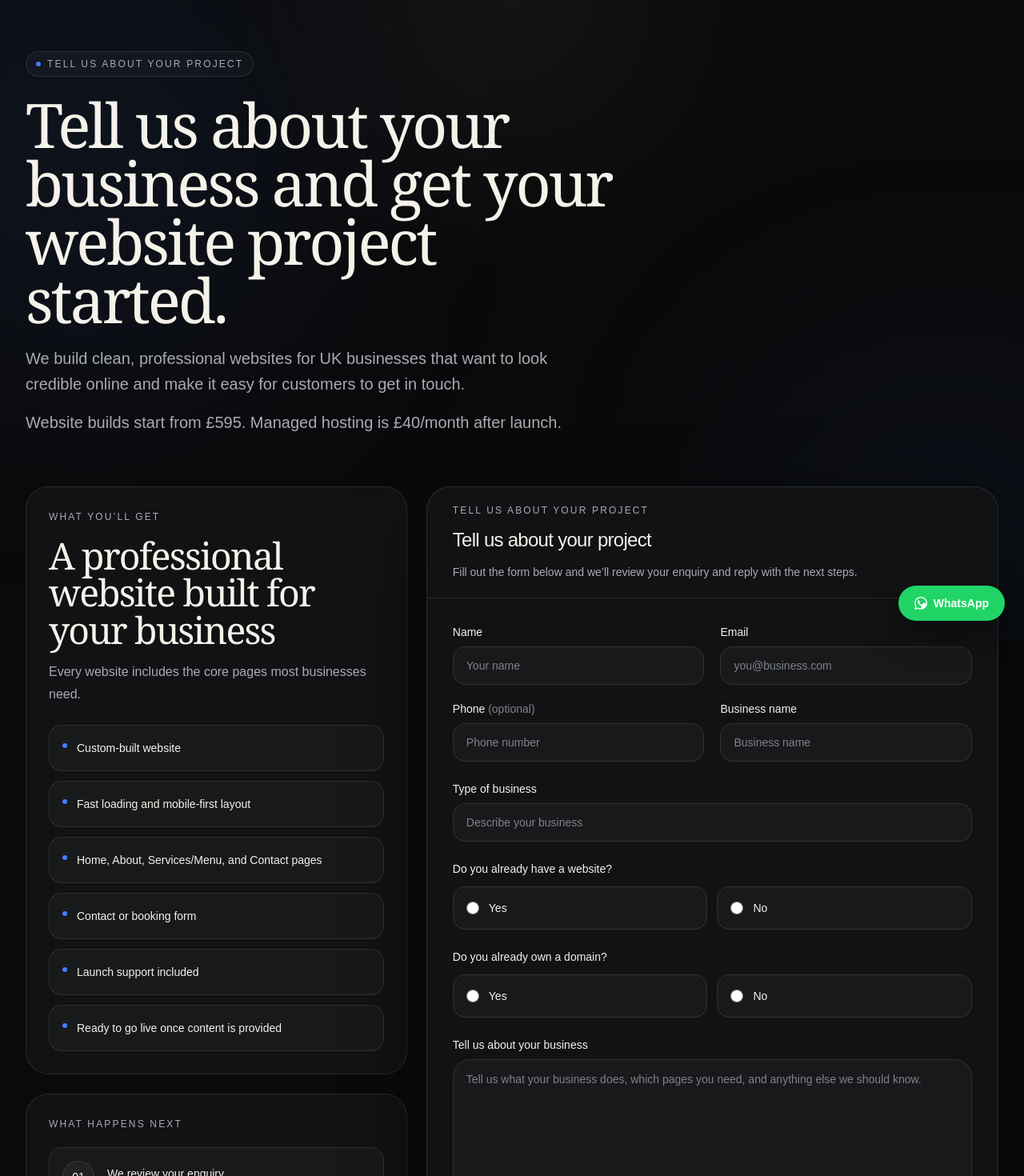
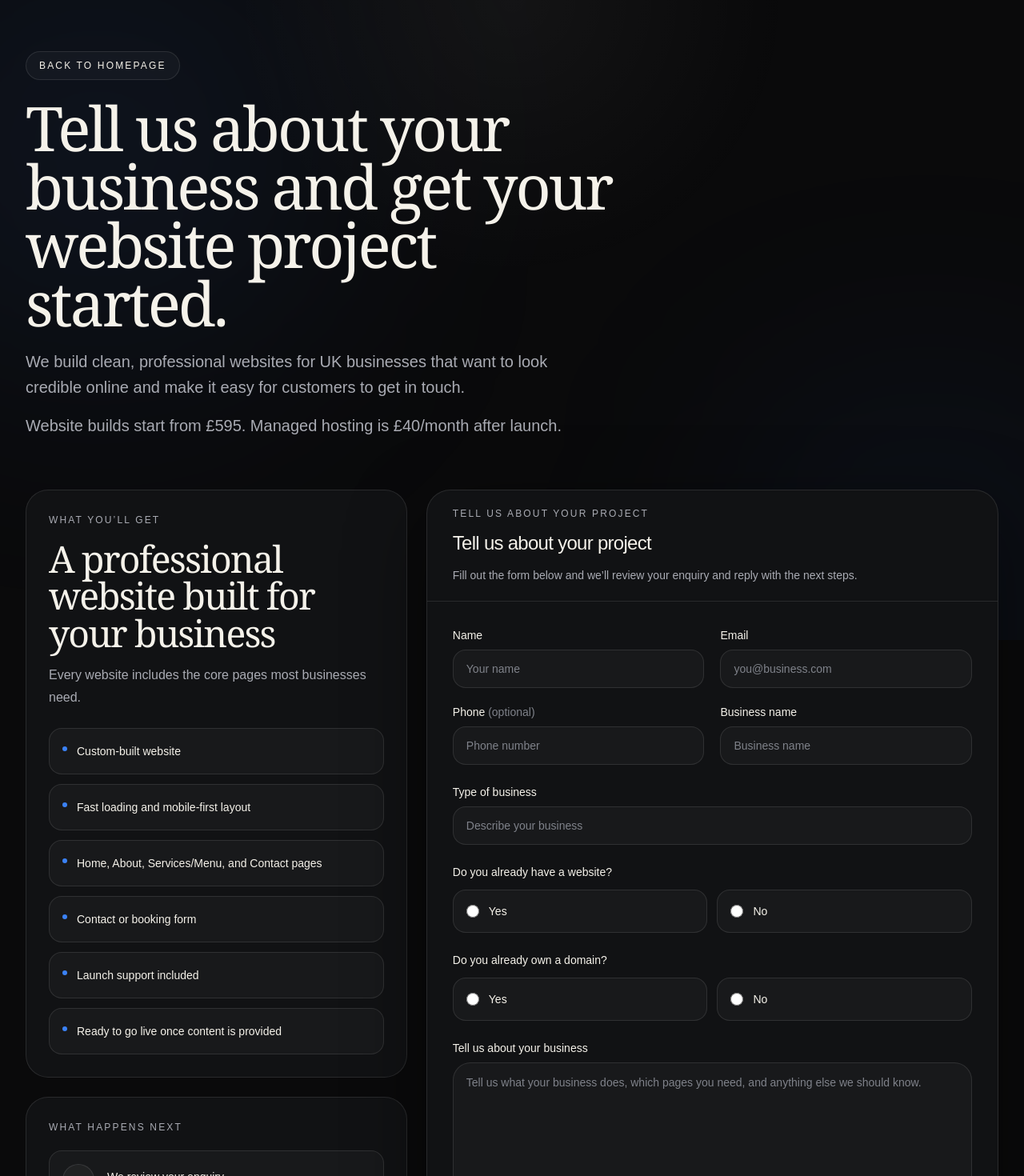
Before and after one commit to cleanwebsitesuk/cleanwebsites, a Next.js app: page /start in a window 1280 px wide. Shown: the top 1470 px of the page at 80% size. Built offline with nearby package versions, Linux system fonts and the light colour scheme.

Commit message:
Update page.tsx

```diff
--- a/app/start/page.tsx
+++ b/app/start/page.tsx
@@ -1,7 +1,8 @@
 "use client";
 
 import Link from "next/link";
-import { FormEvent, useState } from "react";
+import { AnimatePresence, motion, useReducedMotion } from "framer-motion";
+import { FormEvent, useEffect, useState } from "react";
 
 const WHATSAPP_LINK = "https://wa.me/message/CIUXDPB67KAAJ1";
 
@@ -36,6 +37,96 @@ const demoLinks = [
   },
 ];
 
+const easeOut = [0.22, 1, 0.36, 1] as const;
+
+const heroContainer = {
+  hidden: {},
+  show: {
+    transition: {
+      staggerChildren: 0.1,
+      delayChildren: 0.08,
+    },
+  },
+};
+
+const fadeUp = {
+  hidden: { opacity: 0, y: 20 },
+  show: {
+    opacity: 1,
+    y: 0,
+    transition: { duration: 0.7, ease: easeOut },
+  },
+};
+
+function Reveal({
+  children,
+  delay = 0,
+  amount = 0.2,
+  className,
+}: {
+  children: React.ReactNode;
+  delay?: number;
+  amount?: number;
+  className?: string;
+}) {
+  const reduceMotion = useReducedMotion();
+
+  if (reduceMotion) {
+    return <div className={className}>{children}</div>;
+  }
+
+  return (
+    <motion.div
+      className={className}
+      initial={{ opacity: 0, y: 24, scale: 0.985 }}
+      whileInView={{ opacity: 1, y: 0, scale: 1 }}
+      viewport={{ once: true, amount }}
+      transition={{ duration: 0.7, delay, ease: easeOut }}
+    >
+      {children}
+    </motion.div>
+  );
+}
+
+function MagneticLink({
+  children,
+  className,
+  href,
+}: {
+  children: React.ReactNode;
+  className: string;
+  href: string;
+}) {
+  const reduceMotion = useReducedMotion();
+  const [style, setStyle] = useState({ x: 0, y: 0 });
+
+  const handleMove = (e: React.MouseEvent<HTMLAnchorElement>) => {
+    if (reduceMotion) return;
+    const rect = e.currentTarget.getBoundingClientRect();
+    const x = (e.clientX - rect.left - rect.width / 2) * 0.08;
+    const y = (e.clientY - rect.top - rect.height / 2) * 0.08;
+    setStyle({ x, y });
+  };
+
+  const handleLeave = () => setStyle({ x: 0, y: 0 });
+
+  return (
+    <motion.div
+      animate={{ x: style.x, y: style.y }}
+      transition={{ type: "spring", stiffness: 260, damping: 18, mass: 0.5 }}
+    >
+      <Link
+        href={href}
+        className={className}
+        onMouseMove={handleMove}
+        onMouseLeave={handleLeave}
+      >
+        {children}
+      </Link>
+    </motion.div>
+  );
+}
+
 function WhatsAppIcon() {
   return (
     <svg
@@ -44,7 +135,7 @@ function WhatsAppIcon() {
       className="h-4 w-4"
       fill="currentColor"
     >
-      <path d="M20.52 3.48A11.86 11.86 0 0 0 12.07 0C5.5 0 .16 5.34.16 11.91c0 2.1.55 4.14 1.6 5.94L0 24l6.34-1.66a11.9 11.9 0 0 0 5.73 1.46h.01c6.57 0 11.91-5.34 11.91-11.91 0-3.18-1.24-6.17-3.47-8.41Zm-8.45 18.3h-.01a9.9 9.9 0 0 1-5.04-1.38l-.36-.21-3.76.99 1-3.66-.24-.38a9.86 9.86 0 0 1-1.52-5.23c0-5.47 4.45-9.92 9.93-9.92 2.65 0 5.14 1.03 7.01 2.9a9.86 9.86 0 0 1 2.9 7.02c0 5.47-4.45-9.92-9.91 9.92Zm5.44-7.43c-.3-.15-1.77-.87-2.04-.96-.27-.1-.46-.15-.66.15-.2.3-.76.96-.94 1.16-.17.2-.35.22-.65.08-.3-.15-1.28-.47-2.43-1.5-.9-.8-1.51-1.8-1.69-2.1-.18-.3-.02-.47.13-.62.13-.13.3-.35.45-.52.15-.17.2-.3.3-.5.1-.2.05-.37-.02-.52-.08-.15-.66-1.6-.9-2.18-.24-.58-.48-.5-.66-.5h-.56c-.2 0-.52.08-.8.38-.27.3-1.04 1.01-1.04 2.47 0 1.46 1.06 2.87 1.21 3.07.15.2 2.08 3.18 5.03 4.46.7.3 1.25.48 1.67.62.7.22 1.34.19 1.84.12.56-.08 1.77-.72 2.02-1.41.25-.7.25-1.29.17-1.42-.08-.13-.28-.2-.58-.35Z" />
+      <path d="M20.52 3.48A11.86 11.86 0 0 0 12.07 0C5.5 0 .16 5.34.16 11.91c0 2.1.55 4.14 1.6 5.94L0 24l6.34-1.66a11.9 11.9 0 0 0 5.73 1.46h.01c6.57 0 11.91-5.34 11.91-11.91 0-3.18-1.24-6.17-3.47-8.41Zm-8.45 18.3h-.01a9.9 9.9 0 0 1-5.04-1.38l-.36-.21-3.76.99 1-3.66-.24-.38a9.86 9.86 0 0 1-1.52-5.23c0-5.47 4.45-9.92 9.93-9.92 2.65 0 5.14 1.03 7.01 2.9a9.86 9.86 0 0 1 2.9 7.02c0 5.47-4.45 9.92-9.91 9.92Zm5.44-7.43c-.3-.15-1.77-.87-2.04-.96-.27-.1-.46-.15-.66.15-.2.3-.76.96-.94 1.16-.17.2-.35.22-.65.08-.3-.15-1.28-.47-2.43-1.5-.9-.8-1.51-1.8-1.69-2.1-.18-.3-.02-.47.13-.62.13-.13.3-.35.45-.52.15-.17.2-.3.3-.5.1-.2.05-.37-.02-.52-.08-.15-.66-1.6-.9-2.18-.24-.58-.48-.5-.66-.5h-.56c-.2 0-.52.08-.8.38-.27.3-1.04 1.01-1.04 2.47 0 1.46 1.06 2.87 1.21 3.07.15.2 2.08 3.18 5.03 4.46.7.3 1.25.48 1.67.62.7.22 1.34.19 1.84.12.56-.08 1.77-.72 2.02-1.41.25-.7.25-1.29.17-1.42-.08-.13-.28-.2-.58-.35Z" />
     </svg>
   );
 }
@@ -58,6 +149,18 @@ export default function StartPage() {
     type: null,
     text: "",
   });
+
+  const reduceMotion = useReducedMotion();
+
+  useEffect(() => {
+    if (!submitMessage.type) return;
+
+    const timeout = setTimeout(() => {
+      setSubmitMessage({ type: null, text: "" });
+    }, 7000);
+
+    return () => clearTimeout(timeout);
+  }, [submitMessage]);
 
   async function handleSubmit(e: FormEvent<HTMLFormElement>) {
     e.preventDefault();
@@ -102,39 +205,90 @@ export default function StartPage() {
   return (
     <div className="min-h-screen bg-[#0A0A0B] text-[#F5F2EA] antialiased selection:bg-[#3B82F6]/30 selection:text-white">
       <div className="pointer-events-none fixed inset-0 overflow-hidden">
-        <div className="absolute left-[-12%] top-[-8%] h-[32rem] w-[32rem] rounded-full bg-[#3B82F6]/10 blur-[140px]" />
-        <div className="absolute bottom-[-14%] right-[-10%] h-[28rem] w-[28rem] rounded-full bg-[#3B82F6]/8 blur-[140px]" />
+        <motion.div
+          animate={
+            reduceMotion
+              ? {}
+              : {
+                  x: [0, 20, -10, 0],
+                  y: [0, -14, 10, 0],
+                  scale: [1, 1.04, 0.98, 1],
+                }
+          }
+          transition={{
+            duration: 18,
+            repeat: Infinity,
+            ease: "easeInOut",
+          }}
+          className="absolute left-[-12%] top-[-8%] h-[32rem] w-[32rem] rounded-full bg-[#3B82F6]/10 blur-[140px]"
+        />
+        <motion.div
+          animate={
+            reduceMotion
+              ? {}
+              : {
+                  x: [0, -24, 12, 0],
+                  y: [0, 16, -8, 0],
+                  scale: [1, 0.98, 1.03, 1],
+                }
+          }
+          transition={{
+            duration: 22,
+            repeat: Infinity,
+            ease: "easeInOut",
+          }}
+          className="absolute bottom-[-14%] right-[-10%] h-[28rem] w-[28rem] rounded-full bg-[#3B82F6]/8 blur-[140px]"
+        />
         <div className="absolute inset-0 bg-[radial-gradient(circle_at_top,rgba(255,255,255,0.045),transparent_34%)]" />
         <div className="absolute inset-0 opacity-[0.035] [background-image:radial-gradient(rgba(255,255,255,0.9)_0.55px,transparent_0.55px)] [background-size:8px_8px]" />
       </div>
 
       <main className="relative">
         <section className="mx-auto w-full max-w-7xl px-5 pb-12 pt-12 sm:px-6 lg:px-8 lg:pb-16 lg:pt-16">
-          <div className="max-w-3xl">
-            <div className="inline-flex items-center gap-2 rounded-full border border-white/10 bg-white/[0.03] px-3 py-1.5 text-[12px] uppercase tracking-[0.18em] text-[#A9ABB3]">
-              <span className="h-1.5 w-1.5 rounded-full bg-[#3B82F6]" />
-              Tell us about your project
-            </div>
+          <motion.div
+            variants={heroContainer}
+            initial="hidden"
+            animate="show"
+            className="max-w-3xl"
+          >
+            <motion.div variants={fadeUp}>
+              <MagneticLink
+                href="/"
+                className="inline-flex items-center gap-2 rounded-full border border-white/10 bg-white/[0.03] px-4 py-2 text-[12px] uppercase tracking-[0.18em] text-[#F5F2EA] transition duration-300 hover:border-white/20 hover:bg-white/[0.05]"
+              >
+                Back to homepage
+              </MagneticLink>
+            </motion.div>
 
-            <h1 className="mt-6 font-serif text-[clamp(2.8rem,6vw,5rem)] leading-[0.95] tracking-[-0.04em] text-[#F5F2EA]">
+            <motion.h1
+              variants={fadeUp}
+              className="mt-6 font-serif text-[clamp(2.8rem,6vw,5rem)] leading-[0.95] tracking-[-0.04em] text-[#F5F2EA]"
+            >
               Tell us about your business and get your website project started.
-            </h1>
+            </motion.h1>
 
-            <p className="mt-5 max-w-2xl text-[18px] leading-8 text-[#A9ABB3] sm:text-[20px]">
+            <motion.p
+              variants={fadeUp}
+              className="mt-5 max-w-2xl text-[18px] leading-8 text-[#A9ABB3] sm:text-[20px]"
+            >
               We build clean, professional websites for UK businesses that want
               to look credible online and make it easy for customers to get in
               touch.
-            </p>
+            </motion.p>
 
-            <p className="mt-4 max-w-2xl text-[18px] leading-8 text-[#A9ABB3] sm:text-[20px]">
+            <motion.p
+              variants={fadeUp}
+              className="mt-4 max-w-2xl text-[18px] leading-8 text-[#A9ABB3] sm:text-[20px]"
+            >
               Website builds start from £595. Managed hosting is £40/month after
               launch.
-            </p>
-          </div>
+            </motion.p>
+          </motion.div>
         </section>
 
         <section className="mx-auto grid w-full max-w-7xl gap-6 px-5 pb-20 sm:px-6 lg:grid-cols-[0.8fr_1.2fr] lg:px-8">
           <div className="space-y-6">
+            <Reveal>
               <div className="rounded-[28px] border border-white/10 bg-[#111214] p-6 sm:p-7">
                 <div className="text-[12px] uppercase tracking-[0.18em] text-[#A9ABB3]">
                   What you’ll get
@@ -149,20 +303,30 @@ export default function StartPage() {
                 </p>
 
                 <div className="mt-6 space-y-3">
-                {servicePoints.map((item) => (
-                  <div
+                  {servicePoints.map((item, index) => (
+                    <motion.div
                       key={item}
+                      initial={reduceMotion ? false : { opacity: 0, x: -14 }}
+                      whileInView={reduceMotion ? {} : { opacity: 1, x: 0 }}
+                      viewport={{ once: true, amount: 0.6 }}
+                      transition={{
+                        duration: 0.45,
+                        delay: index * 0.04,
+                        ease: easeOut,
+                      }}
                       className="flex items-start gap-3 rounded-2xl border border-white/10 bg-white/[0.03] px-4 py-4"
                     >
                       <span className="mt-1.5 h-1.5 w-1.5 rounded-full bg-[#3B82F6]" />
                       <span className="text-sm leading-6 text-[#F5F2EA]">
                         {item}
                       </span>
-                  </div>
+                    </motion.div>
                   ))}
                 </div>
               </div>
+            </Reveal>
 
+            <Reveal delay={0.05}>
               <div className="rounded-[28px] border border-white/10 bg-[#111214] p-6 sm:p-7">
                 <div className="text-[12px] uppercase tracking-[0.18em] text-[#A9ABB3]">
                   What happens next
@@ -175,13 +339,31 @@ export default function StartPage() {
                     "We confirm scope and timeline",
                     "We build and prepare launch",
                   ].map((title, index) => (
-                  <div
+                    <motion.div
                       key={title}
+                      initial={reduceMotion ? false : { opacity: 0, y: 20 }}
+                      whileInView={reduceMotion ? {} : { opacity: 1, y: 0 }}
+                      viewport={{ once: true, amount: 0.45 }}
+                      transition={{
+                        duration: 0.55,
+                        delay: index * 0.06,
+                        ease: easeOut,
+                      }}
                       className="flex gap-4 rounded-2xl border border-white/10 bg-white/[0.03] p-4"
                     >
-                    <div className="flex h-10 w-10 shrink-0 items-center justify-center rounded-full border border-white/10 bg-white/[0.04] text-sm text-[#F5F2EA]">
+                      <motion.div
+                        initial={reduceMotion ? false : { scale: 0.9, opacity: 0 }}
+                        whileInView={reduceMotion ? {} : { scale: 1, opacity: 1 }}
+                        viewport={{ once: true, amount: 0.8 }}
+                        transition={{
+                          duration: 0.4,
+                          delay: 0.08 + index * 0.06,
+                          ease: easeOut,
+                        }}
+                        className="flex h-10 w-10 shrink-0 items-center justify-center rounded-full border border-white/10 bg-white/[0.04] text-sm text-[#F5F2EA]"
+                      >
                         0{index + 1}
-                    </div>
+                      </motion.div>
                       <div>
                         <p className="pt-1 text-sm font-medium leading-6 text-[#F5F2EA]">
                           {title}
@@ -190,11 +372,13 @@ export default function StartPage() {
                           {nextSteps[index]}
                         </p>
                       </div>
-                  </div>
+                    </motion.div>
                   ))}
                 </div>
               </div>
+            </Reveal>
 
+            <Reveal delay={0.1}>
               <div className="rounded-[28px] border border-white/10 bg-[#111214] p-6 sm:p-7">
                 <div className="text-[12px] uppercase tracking-[0.18em] text-[#A9ABB3]">
                   Practical details
@@ -207,50 +391,71 @@ export default function StartPage() {
                     "Your domain is purchased separately in your name",
                     "Content and images must be supplied before build begins",
                     "One revision is included",
-                ].map((item) => (
-                  <div
+                  ].map((item, index) => (
+                    <motion.div
                       key={item}
+                      initial={reduceMotion ? false : { opacity: 0, x: -14 }}
+                      whileInView={reduceMotion ? {} : { opacity: 1, x: 0 }}
+                      viewport={{ once: true, amount: 0.6 }}
+                      transition={{
+                        duration: 0.45,
+                        delay: index * 0.04,
+                        ease: easeOut,
+                      }}
                       className="flex items-start gap-3 rounded-2xl border border-white/10 bg-white/[0.03] px-4 py-4"
                     >
                       <span className="mt-1.5 h-1.5 w-1.5 rounded-full bg-[#3B82F6]" />
                       <span className="text-sm leading-6 text-[#F5F2EA]">
                         {item}
                       </span>
-                  </div>
+                    </motion.div>
                   ))}
                 </div>
               </div>
+            </Reveal>
 
+            <Reveal delay={0.15}>
               <div className="rounded-[28px] border border-white/10 bg-[#111214] p-6 sm:p-7">
                 <div className="text-[12px] uppercase tracking-[0.18em] text-[#A9ABB3]">
-                Want to see examples first?
+                  Demo websites
                 </div>
 
                 <h2 className="mt-4 font-serif text-[clamp(1.8rem,4vw,2.6rem)] leading-[1] tracking-[-0.04em] text-[#F5F2EA]">
-                Want to see examples first?
+                  Explore example website styles
                 </h2>
 
                 <p className="mt-4 text-[16px] leading-7 text-[#A9ABB3]">
-                Explore demo websites before sending an enquiry.
+                  You can explore demo websites before sending an enquiry.
                 </p>
 
                 <div className="mt-5 space-y-3">
-                {demoLinks.map((demo) => (
-                  <a
+                  {demoLinks.map((demo, index) => (
+                    <motion.a
                       key={demo.label}
                       href={demo.href}
                       target="_blank"
                       rel="noreferrer"
-                    className="flex items-center justify-between rounded-2xl border border-white/10 bg-white/[0.03] px-4 py-4 text-sm text-[#F5F2EA] transition duration-300 hover:-translate-y-0.5 hover:border-white/20 hover:bg-white/[0.05]"
+                      initial={reduceMotion ? false : { opacity: 0, y: 16 }}
+                      whileInView={reduceMotion ? {} : { opacity: 1, y: 0 }}
+                      viewport={{ once: true, amount: 0.8 }}
+                      transition={{
+                        duration: 0.45,
+                        delay: index * 0.05,
+                        ease: easeOut,
+                      }}
+                      whileHover={reduceMotion ? {} : { y: -3 }}
+                      className="flex items-center justify-between rounded-2xl border border-white/10 bg-white/[0.03] px-4 py-4 text-sm text-[#F5F2EA] transition duration-300 hover:border-white/20 hover:bg-white/[0.05]"
                     >
                       <span>{demo.label}</span>
                       <span className="text-[#8BB5FF]">Open</span>
-                  </a>
+                    </motion.a>
                   ))}
                 </div>
               </div>
+            </Reveal>
           </div>
 
+          <Reveal className="h-fit">
             <div className="rounded-[30px] border border-white/10 bg-[#111214] shadow-[0_30px_100px_rgba(0,0,0,0.45)]">
               <div className="border-b border-white/10 px-6 py-5 sm:px-8">
                 <div className="text-[12px] uppercase tracking-[0.18em] text-[#A9ABB3]">
@@ -260,8 +465,8 @@ export default function StartPage() {
                   Tell us about your project
                 </h2>
                 <p className="mt-3 max-w-2xl text-sm leading-6 text-[#A9ABB3]">
-                Fill out the form below and we’ll review your enquiry and reply
-                with the next steps.
+                  Fill out the form below and we’ll review your enquiry and
+                  reply with the next steps.
                 </p>
               </div>
 
@@ -475,8 +680,14 @@ export default function StartPage() {
                   </p>
                 </div>
 
+                <AnimatePresence mode="wait">
                   {submitMessage.type && (
-                <p
+                    <motion.p
+                      key={submitMessage.type + submitMessage.text}
+                      initial={{ opacity: 0, y: 8 }}
+                      animate={{ opacity: 1, y: 0 }}
+                      exit={{ opacity: 0, y: -6 }}
+                      transition={{ duration: 0.22 }}
                       aria-live="polite"
                       className={`text-sm leading-6 ${
                         submitMessage.type === "success"
@@ -485,8 +696,9 @@ export default function StartPage() {
                       }`}
                     >
                       {submitMessage.text}
-                </p>
+                    </motion.p>
                   )}
+                </AnimatePresence>
 
                 <div className="space-y-2 text-sm leading-6 text-[#7F828A]">
                   <p>
@@ -495,54 +707,14 @@ export default function StartPage() {
                     separately in your name.
                   </p>
                   <p>
-                  By sending this form, you’re asking us to review your project
-                  and reply with the next steps.
+                    By sending this form, you’re asking us to review your
+                    project and reply with the next steps.
                   </p>
                 </div>
               </form>
             </div>
+          </Reveal>
         </section>
-
-        <section className="mx-auto w-full max-w-7xl px-5 pb-20 sm:px-6 lg:px-8">
-          <div className="rounded-[32px] border border-white/10 bg-[#111214] px-6 py-10 text-center sm:px-10">
-            <div className="text-[12px] uppercase tracking-[0.18em] text-[#A9ABB3]">
-              Want to see examples first?
-            </div>
-            <h2 className="mt-4 font-serif text-[clamp(2rem,4vw,3.4rem)] leading-[1] tracking-[-0.04em] text-[#F5F2EA]">
-              Want to see examples first?
-            </h2>
-            <p className="mx-auto mt-4 max-w-2xl text-[17px] leading-8 text-[#A9ABB3]">
-              You can explore demo websites to see example layouts and styles
-              before sending an enquiry.
-            </p>
-
-            <div className="mt-8 flex flex-col items-center justify-center gap-3 sm:flex-row">
-              <Link
-                href="/demos"
-                className="inline-flex h-12 items-center justify-center rounded-full border border-white/10 bg-white/[0.03] px-6 text-sm font-semibold text-[#F5F2EA] transition duration-300 hover:-translate-y-0.5 hover:border-white/20 hover:bg-white/[0.05]"
-              >
-                View demo websites
-              </Link>
-              <Link
-                href="/"
-                className="inline-flex h-12 items-center justify-center rounded-full bg-[#3B82F6] px-6 text-sm font-semibold text-white transition duration-300 hover:-translate-y-0.5 hover:brightness-110"
-              >
-                Back to homepage
-              </Link>
-            </div>
-          </div>
-        </section>
-
-        <a
-          href={WHATSAPP_LINK}
-          target="_blank"
-          rel="noopener noreferrer"
-          aria-label="Message us on WhatsApp"
-          className="fixed bottom-6 right-6 z-50 inline-flex items-center gap-2 rounded-full bg-[#20D466] px-4 py-3 text-sm font-semibold text-white shadow-[0_20px_40px_rgba(0,0,0,0.35)] transition duration-300 hover:-translate-y-0.5 hover:brightness-110 sm:px-5"
-        >
-          <WhatsAppIcon />
-          WhatsApp
-        </a>
       </main>
     </div>
   );
```
Lines whose indentation alone changed are shown as unchanged.
